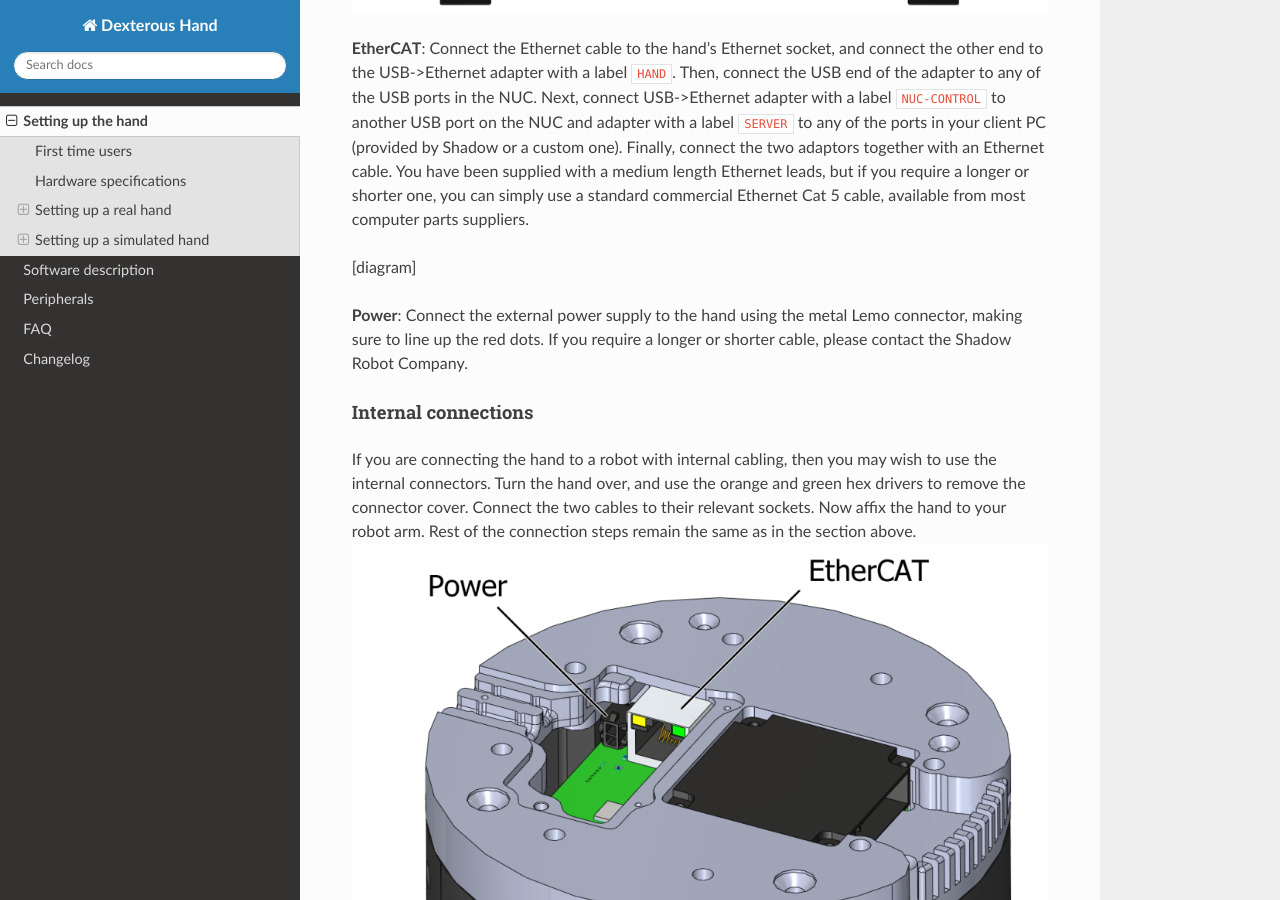
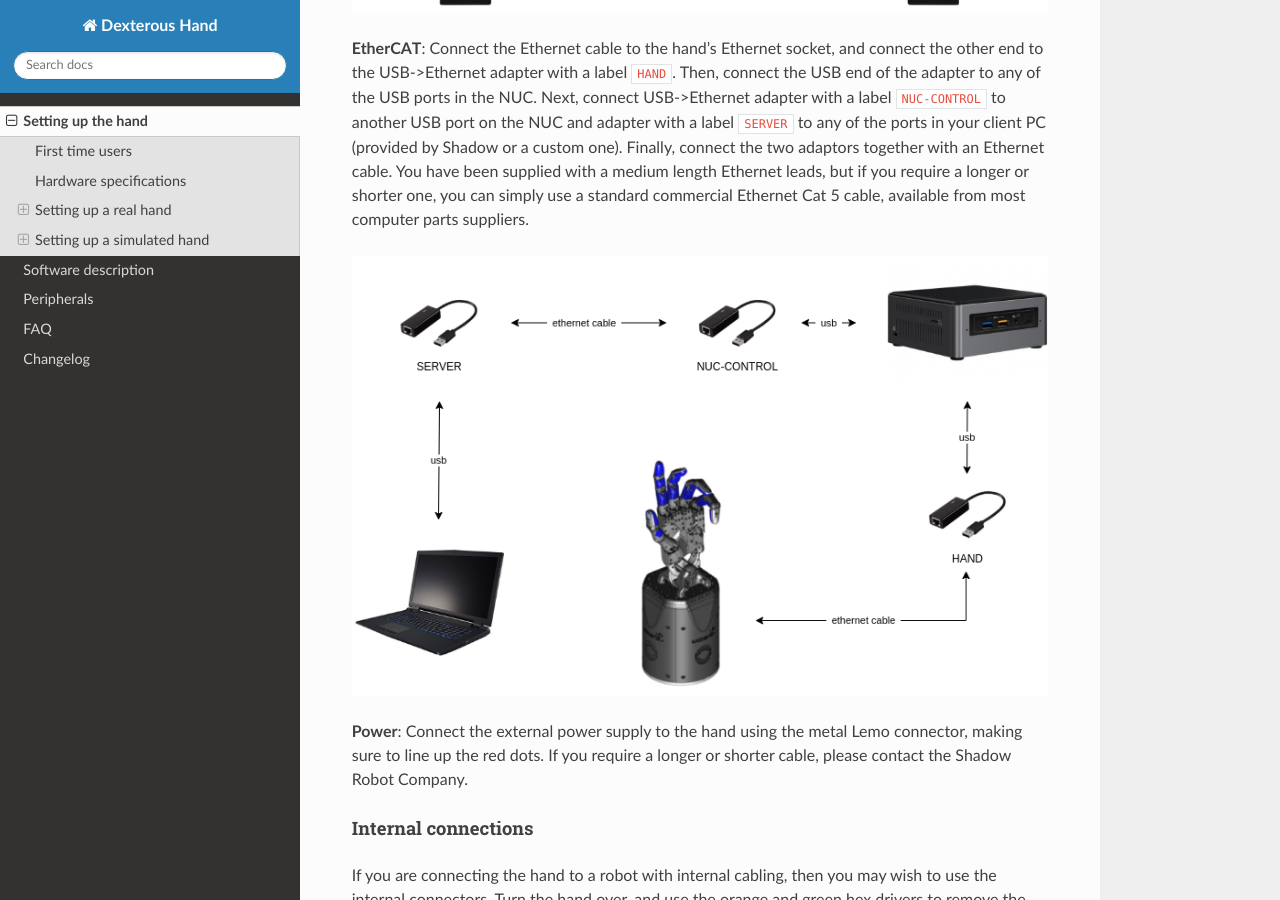
Before and after one commit to shadow-robot/sr_dexterous_hand_documentation, a Sphinx documentation site: the page built from docs/user_guide/1_setting_up_the_hand.md, in a window 1280 px wide and 900 px high, scrolled down 1944 px. Built offline with Sphinx 7.4.7 and the Read the Docs theme 2.0.0, drawn with Linux system fonts in a browser that asks for light colours.

Commit message:
adding connections diag

```diff
--- a/docs/user_guide/1_setting_up_the_hand.md
+++ b/docs/user_guide/1_setting_up_the_hand.md
@@ -57,7 +57,7 @@ If your hand already has cables fitted, then you can simply connect the EtherCAT
 **EtherCAT**: Connect the Ethernet cable to the hand's Ethernet socket, and connect the other end to the USB->Ethernet adapter with a label `HAND`. Then, connect the USB end of the adapter to any of the USB ports in the NUC. Next, connect USB->Ethernet adapter with a label `NUC-CONTROL` to another USB port on the NUC and adapter with a label `SERVER` to any of the ports in your client PC (provided by Shadow or a custom one). Finally, connect the two adaptors together with an Ethernet cable.
 You have been supplied with a medium length Ethernet leads, but if you require a longer or shorter one, you can simply use a standard commercial Ethernet Cat 5 cable, available from most computer parts suppliers.
 
-[diagram]
+![Connections diagram](../img/hand_connections_diagram.png)
 
 **Power**: Connect the external power supply to the hand using the metal Lemo connector, making sure to line up the red dots. If you require a longer or shorter cable, please contact the Shadow Robot Company.
 
```
Also changed, not shown: docs/img/hand_connections_diagram.png (added).
